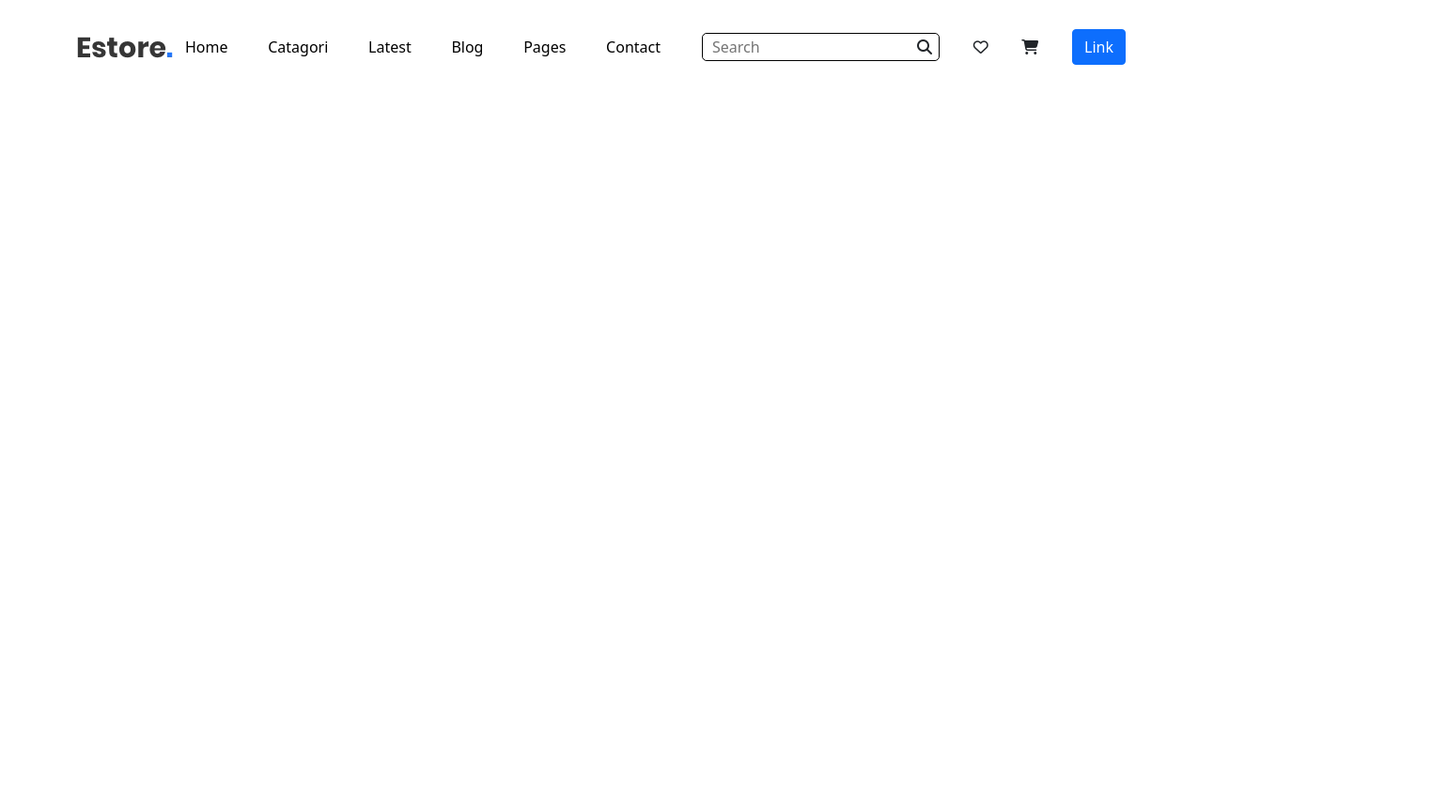
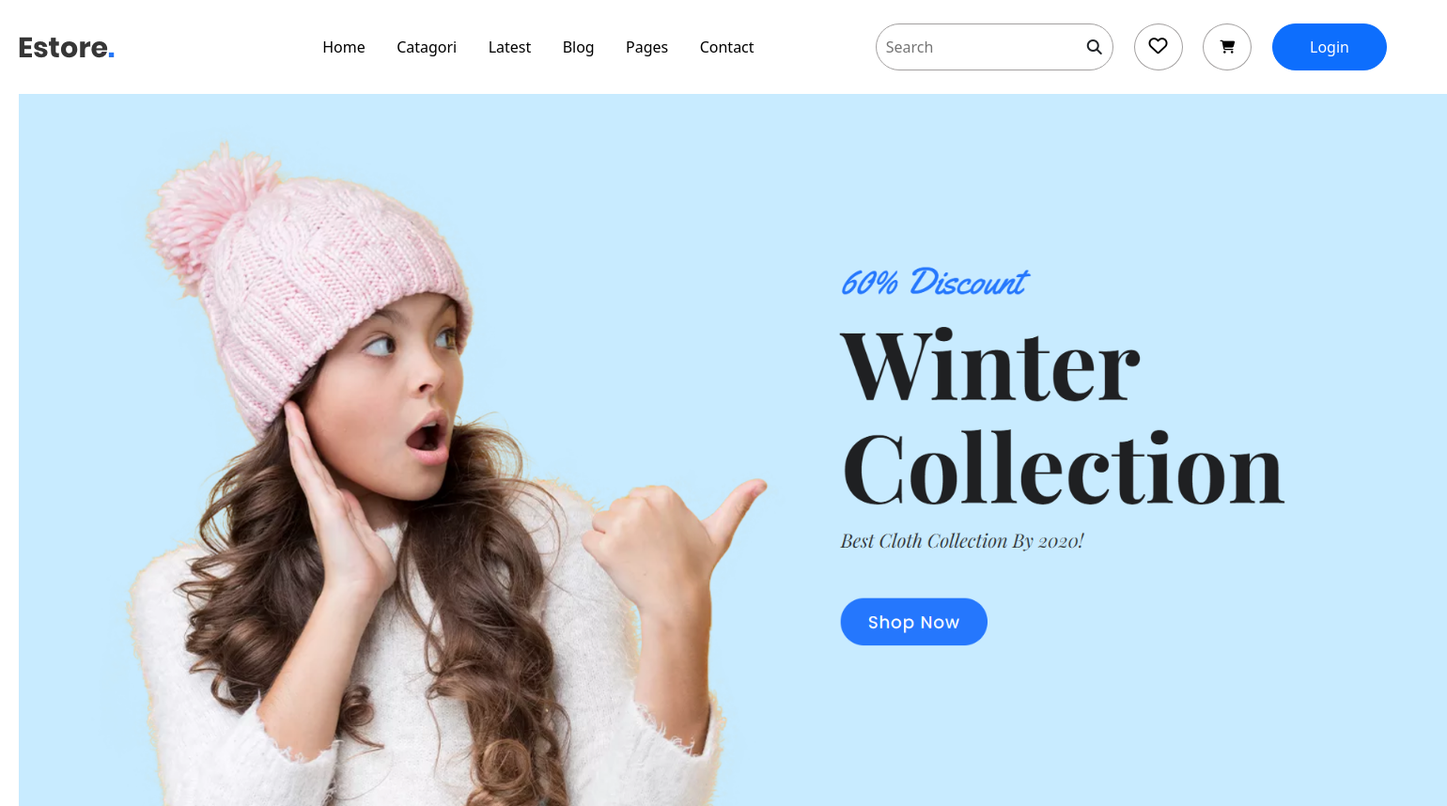
Before and after one commit to damirof/Front_Project, a plain HTML site: page Estore/index.html in a window 1280 px wide. Shown: the whole page at 94% size, 1540 px wide, since content can reach past the window. Before the commit the page ends 800 px from the top, so only its background shows below. Drawn offline with nearby package versions, Linux system fonts and the light colour scheme.

Commit message:
navbar_ended

```diff
--- a/Estore/assets/css/style.css
+++ b/Estore/assets/css/style.css
@@ -2,22 +2,36 @@
     margin: 0;
     padding: 0;
 }
-.container {
-    width: 100%;
+.nav_area{
+    position: fixed;
+    background-color: white;
 }
-
+.row{
+    width: 1520px;
+    display: flex;
+    justify-content: space-between;
+    align-items: center;
+    padding: 0 20px;
+}
+.nav_list{
+    display: flex;
+    justify-content: end;
+    align-items: center;
+    width: 80%;
+}
 .list_area {
     margin: 0;
-    padding: 0 20px;
+    padding: 0 40px;
     width: 100%;
     height: 100px;
     display: flex;
-    justify-content: space-between;
+    justify-content: space-around;
     align-items: center;
     list-style-type: none;
 }
 
 .logo {
+    padding: 0;
     display: flex;
     align-items: center;
 }
@@ -30,30 +44,66 @@
     align-items: center;
     width: 100%;
 }
-
+.nav{
+    display: flex;
+    justify-content: end;
+    align-items: center;
+    width: 100%;
+}
 .nav_search {
-    width: 100%;
+    width: 90%;
     display: flex;
     justify-content: space-between;
     align-items: center;
-    width: 100%;
-}
-
-.search {
-    position: relative;
 
 }
 
-#search {
+.search{
+    position: relative;
+}
+
+.input_search{
     width: 100%;
-    height: 30px;
-    border: 1px solid #000000;
-    border-radius: 5px;
+    height: 50px;
+    color: #a29f9f;
+    border: 1px solid #a29f9f;
+    border-radius: 30px;
     padding: 0 10px;
 }
 
 .search i {
     position: absolute;
-    top: 7px;
-    right: 8px;
+    top: 17px;
+    right: 12px;
 }
+.fav{
+    height: 50px;
+    color: #000000;
+    font-size: 20px;
+    border: 1px solid #a29f9f;
+    border-radius: 50%;
+    padding: 8px 15px;
+}
+.shop{
+    height: 50px;
+    color: #000000;
+    font-size: 14px;
+    border: 1px solid #a29f9f;
+    border-radius: 50%;
+    padding: 13px 17px;
+}
+a .btn{
+    border-radius: 40px;
+    width: 122px;
+    height: 50px;
+}
+a .btn:hover{
+    background-color: #6499c5;
+    color: white;
+}
+.slider{
+margin-top: 100px;
+}
+img{
+    width: 1520px;
+}
--- a/Estore/index.html
+++ b/Estore/index.html
@@ -14,13 +14,13 @@
 </head>
 
 <body>
-    <section>
-        <div class="container">
+    <section class="nav_area">
             <div class="row">
                 <div class="col-xl-1 col-lg-1 col-md-1 col-sm-3 logo">
                     <img src="./assets/images/logo.png.webp" alt="">
                 </div>
                 <div class="col-xl-6 col-lg-8 col-md-7 col-sm-5 nav_list">
+                   <div class="nav_list">
                     <ul class="list_area">
                         <li><a class="list" href="#">Home</a></li>
                         <li><a class="list" href="#">Catagori</a></li>
@@ -29,29 +29,39 @@
                         <li><a class="list" href="#">Pages</a></li>
                         <li><a class="list" href="#">Contact</a></li>
                     </ul>
+                   </div>
                 </div>
-                <div class="col-xl-5 col-lg-3 col-md-3 col-sm-3 fix-card nav_search">
+                <div class="col-xl-5 col-lg-3 col-md-3 col-sm-3  nav">
+                   <div class="nav_search">
                     <div class="search">
-                        <input type="search" name="search" id="search" placeholder="Search">
+                        <input class="input_search" type="search" name="search" id="search" placeholder="Search">
                         <div class="i_icon">
                             <i class="fas fa-search special-tag"></i>
                         </div>
                     </div>
-                    <div>
+                    <div class="fav">
                         <i class="far fa-heart"></i>
                     </div>
-                    <div>
+                    <div class="shop">
                         <i class="fas fa-shopping-cart"></i>
                     </div>
-                    <a class="btn btn-primary" href="#" role="button">Link</a>
+                    <a href="">
+                        <button class="btn btn-primary">Login</button>
+                    </a>
+                   </div>
+                </div>
+            </div>
+    </section>
+    <!-- NAVBAR END -->
+        <div class="row">
+            <div class="col-xl-12 col-lg-12 col-md-12 col-sm-12 back">
+                <div class="slider">
+                    <img src="./assets/images/image.png" alt="">
                 </div>
             </div>
         </div>
 
 
-    </section>
-
-
 </body>
 
 </html>
```
Also changed, not shown: Estore/assets/images/hero_man.png.webp (added), Estore/assets/images/image.png (added).
